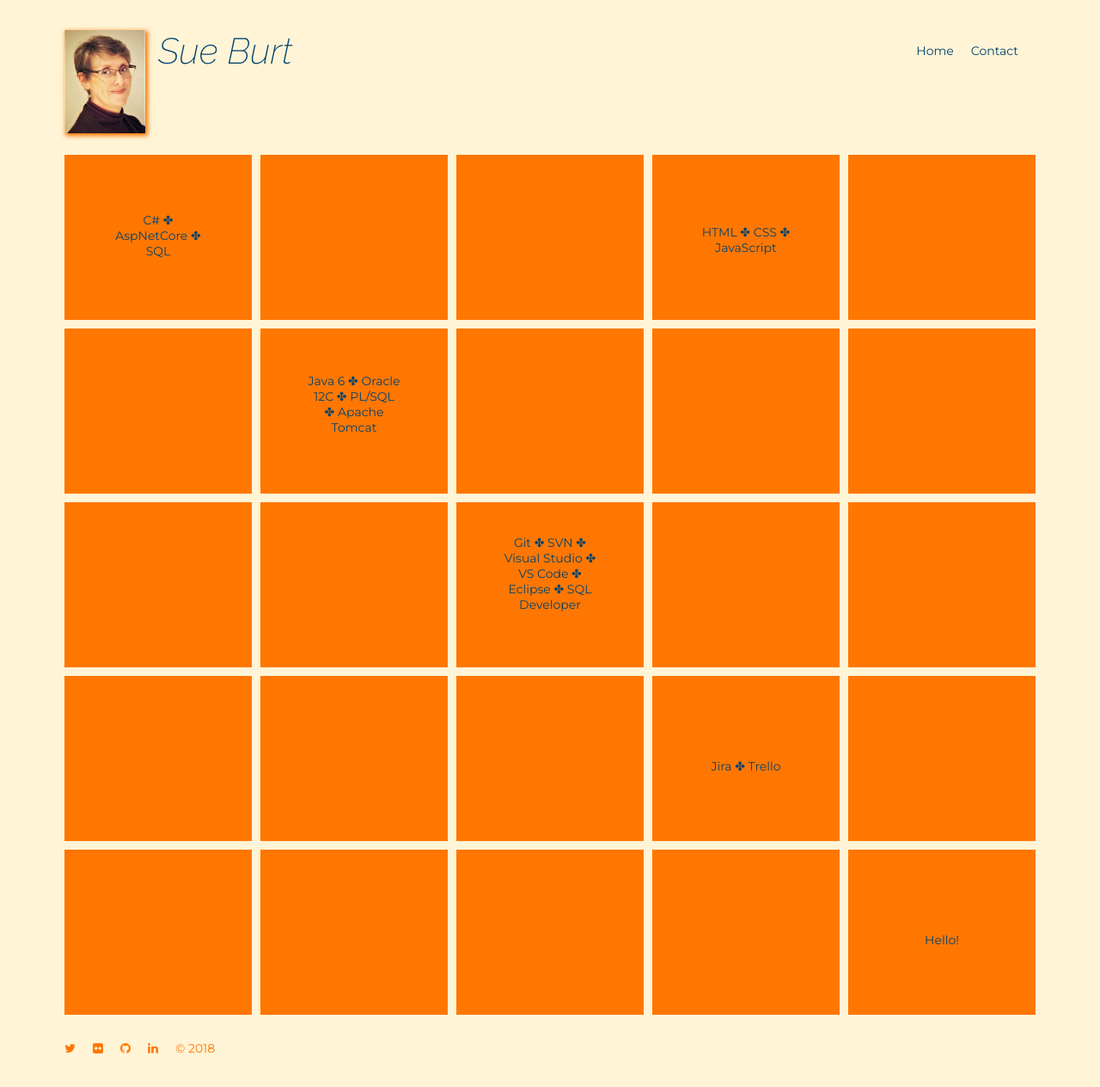
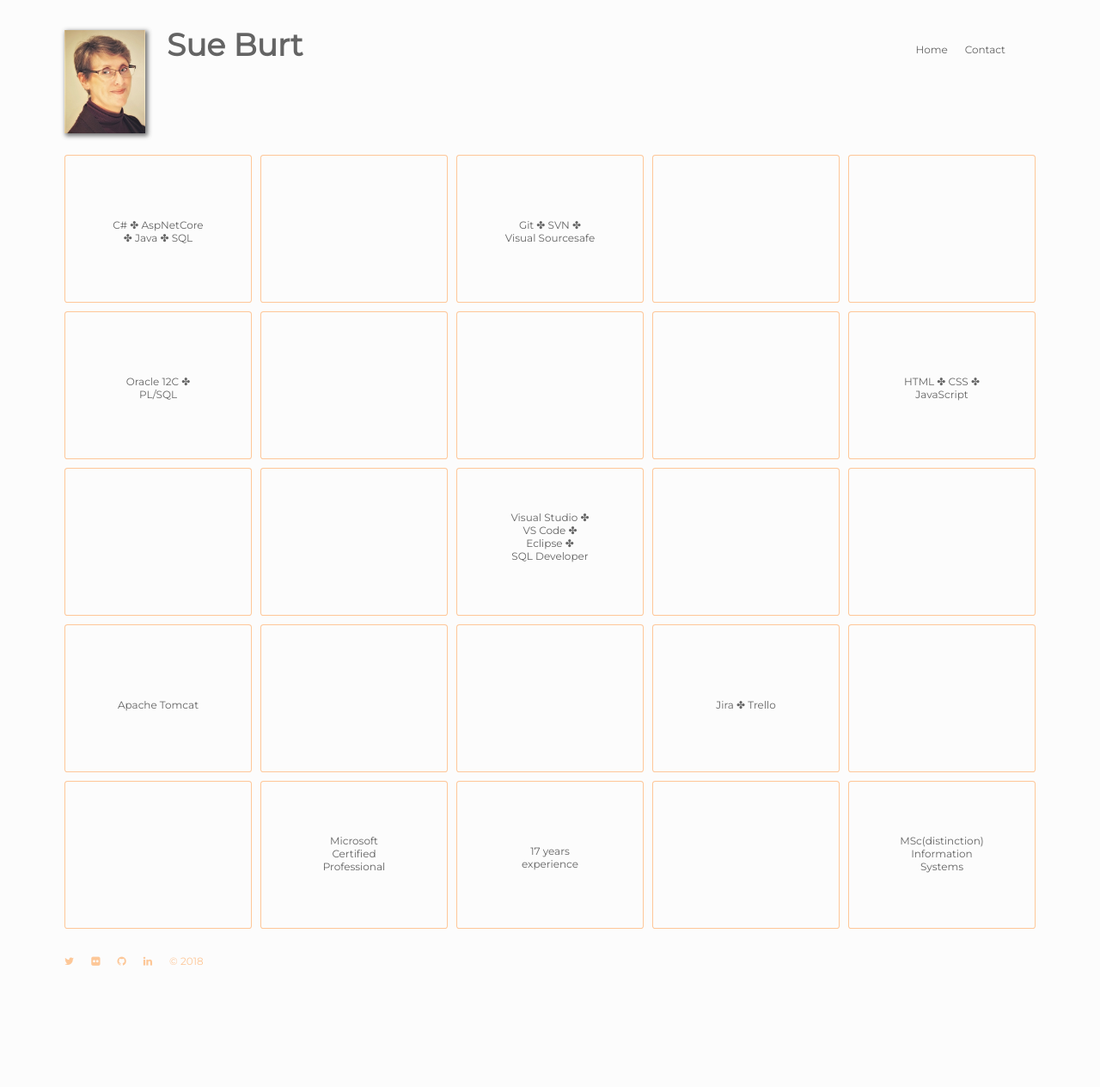
Before and after one commit to sookburt/sookburt.github.io, a plain HTML site: page index.html in a window 1280 px wide. Shown: the whole page at 86% size. Drawn offline with Linux system fonts and the light colour scheme.

Commit message:
Minimal look and feel. Hid empty articles for smaller screen sizes

```diff
--- a/assets/style.css
+++ b/assets/style.css
@@ -1,14 +1,16 @@
 
-@import url('https://fonts.googleapis.com/css?family=Montserrat');
-@import url('https://fonts.googleapis.com/css?family=Raleway:200i');
+@import url('https://fonts.googleapis.com/css?family=Montserrat|Source+Code+Pro');
 
 :root {
     --default-border-width: 1.3px;
-    --default-highlight-color: rgb(255,119,0); /*rgba(196, 103, 33, 0.8);*/
+    --default-highlight-color: rgba(255,119,0, 0.4); /*rgba(196, 103, 33, 0.8);*/
     --default-visited-link-color: rgba(138, 73, 23, 0.8);
-    --default-background-color:  rgb(255, 244, 214);/*rgb(219,206,186);*/
-    --default-font-color: rgb(04,67,109); /*rgb(41,50,76);*/
-    --base-font-size:14px;
+    --default-background-color:  rgb(252, 252, 252);/*rgb(219,206,186);*/
+    --default-font-color: rgb(100, 100, 100); /*rgb(41,50,76);*/
+    --heading-font-family: Source+Code+Pro;
+    --default-font-family: Montserrat;
+
+    --base-font-size:12px;
 }
 
 @media screen and (min-width: 600px){
@@ -31,6 +33,9 @@
     /*column-gap: 7px;*/
     }
 
+    .empty{
+        display:none;
+    }
     .site {
         margin: 5px 10px;
     }
@@ -39,7 +44,7 @@
 body {
     background: var(--default-background-color);
     margin: 0;
-    font-family: 'Montserrat', san-serif;
+    font-family: var(--default-font-family), san-serif;
     font-size: var(--base-font-size);
     color: var(--default-font-color);
 }
@@ -74,7 +79,8 @@ header {
     /*height: 119px; */ /* original 356*/
     margin: 5px 0;
     float: left;
-    box-shadow: 2px 2px 5px 1px var(--default-highlight-color);
+    box-shadow: 2px 2px 5px 1px var(--default-font-color);
+    opacity: 0.9;
 }
 
 #headshot:active,
@@ -93,15 +99,16 @@ header {
 }
 
 h1 {
-    font-family: Raleway;
+    font-family: var(--heading-font-family), sans-serif;
     font-size: 300%;
-    font-weight: 550;
-    margin: 5px;
+    font-weight: 600;
+    margin: 0 15px;
     display: block;
 }
 
 nav {
     width: auto;
+    margin: 0 15px;
 }
 
 nav ul li {
@@ -124,28 +131,32 @@ main {
     grid-template-rows: repeat(5, auto);
     row-gap: 10px;
     column-gap: 10px;*/
+
     width: auto;
     height: auto;
     padding: 10px 0;
 }
 
 article {
-    border: 1px solid var(--default-highlight-color);
+    border: 0.05em solid var(--default-highlight-color);
+    border-radius: 0.3em;
 }
 
 article:nth-child(n+1) {
-    background: var(--default-highlight-color);
+    background: var(--default-background-color);
 }
 
-article:hover {
+article:hover, article:active {
     background:  var(--default-background-color) url("http://placekitten.com/g/300/250") no-repeat center;
     background-size: cover;
-    opacity: 0.3;
+    border: 0.05em solid var(--default-highlight-color);
+    border-radius: 0.3em;
+    /*opacity: 0.3;  */
 }
 
 article div {
     position:relative;
-    padding: 20px;
+    padding: 10px;
     min-width: 150px;
     min-height: 150px;
     display: block-inline;
@@ -160,10 +171,9 @@ article div p{
     transform: translate(-50%, -80%);
 }
 
-article div:hover {
+article div:hover, div:active {
     background: var(--default-background-color);
-    opacity: 1;
-    font-weight: 800;
+    opacity: 0.8;
 }
 
 footer {
@@ -190,7 +200,7 @@ footer ul li a i {
     font-size: 24;
 }
 
-footer ul li div:focus,
+footer ul li div:active,
 footer ul li div:hover {
     -ms-transform: scale(1.2);
     -webkit-transform: scale(1.2);
--- a/index.html
+++ b/index.html
@@ -16,17 +16,51 @@
             <div id="headshot" ><a href="#"><img src="./assets/sue-burt-headshot.jpg" alt="Sue Burt Headshot" width="94" height="119" /></a></div>
             <div id="head-group">
                 <h1>Sue Burt</h1>
-                <nav><ul><li>Home</li><li>Contact</li></ul></nav>
+                <nav class="menu">
+                    <div class="menu-container">
+                        <ul class="menu-list">
+                            <li class="menu-item">Home</li>
+                            <li class="menu-item">Contact</li>
+                        </ul>
+                    </div>
+                </nav>
             </div>
         </header>
         <main class="main">
             <article>
                 <div>
-                    <p>C# &#10020; AspNetCore &#10020; SQL</p>
+                    <p>C# &#10020; AspNetCore &#10020; Java &#10020; SQL</p>
                 </div>
             </article>
-            <article></article>
-            <article></article>
+            <article class="empty">
+
+            </article>
+            <article>
+                <div>
+                    <p>Git &#10020; SVN &#10020; Visual&nbsp;Sourcesafe</p>
+                </div>
+            </article>
+
+            <article class="empty">
+
+            </article>
+            <article class="empty">
+
+            </article>
+            <article>
+                <div>
+                    <p>Oracle 12C &#10020; PL/SQL</p>
+                </div>
+            </article>
+            <article class="empty">
+
+            </article>
+            <article class="empty">
+
+            </article>
+            <article class="empty">
+
+            </article>
             <article>
                 <div>
                     <p>
@@ -34,41 +68,61 @@
                     </p>
                 </div>
             </article>
-            <article></article>
-            <article></article>
+            <article class="empty">
+
+            </article>
+            <article class="empty">
+
+            </article>
             <article>
                 <div>
-                    <p>Java 6 &#10020; Oracle 12C &#10020; PL/SQL &#10020; Apache Tomcat</p>
+                    <p>Visual&nbsp;Studio &#10020; VS&nbsp;Code &#10020; Eclipse &#10020; SQL&nbsp;Developer</p>
                 </div>
             </article>
-            <article></article>
-            <article></article>
-            <article></article>
-            <article></article>
-            <article></article>
+            <article class="empty">
+
+            </article>
+            <article class="empty">
+
+            </article>
             <article>
                 <div>
-                    <p>Git &#10020; SVN &#10020; Visual Studio &#10020; VS Code &#10020; Eclipse &#10020; SQL Developer</p>
+                    <p>Apache&nbsp;Tomcat</p>
                 </div>
             </article>
-            <article></article>
-            <article></article>
-            <article></article>
-            <article></article>
-            <article></article>
+            <article class="empty">
+
+            </article>
+            <article class="empty">
+
+            </article>
             <article>
                 <div>
                     <p>Jira &#10020; Trello</p>
                 </div>
             </article>
-            <article class="spacer"></article>
-            <article></article>
-            <article></article>
-            <article></article>
-            <article></article>
+            <article class="empty">
+
+            </article>
+            <article class="empty">
+
+            </article>
             <article>
                 <div>
-                    <p>Hello!</p>
+                    <p>Microsoft Certified Professional</p>
+                </div>
+            </article>
+            <article>
+                <div>
+                    <p>17 years experience</p>
+                </div>
+            </article>
+            <article class="empty">
+
+            </article>
+            <article>
+                <div>
+                    <p>MSc(distinction) Information Systems</p>
                 </div>
             </article>
 
```
